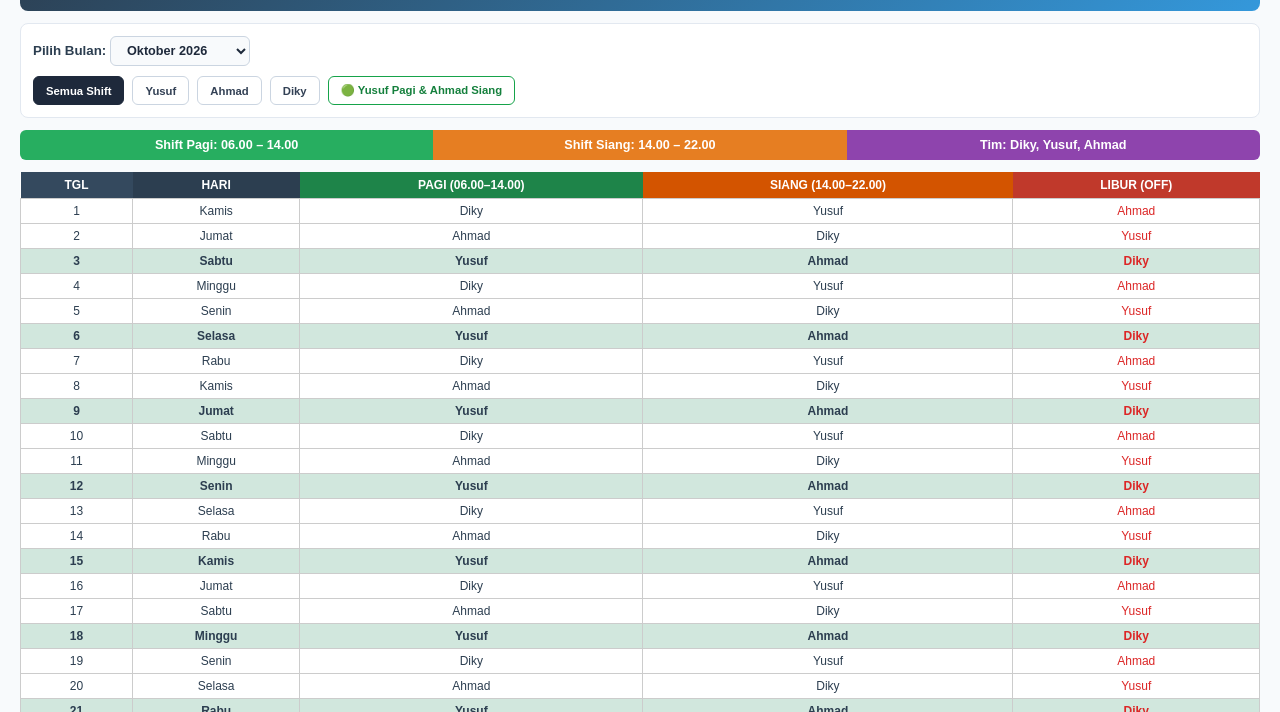
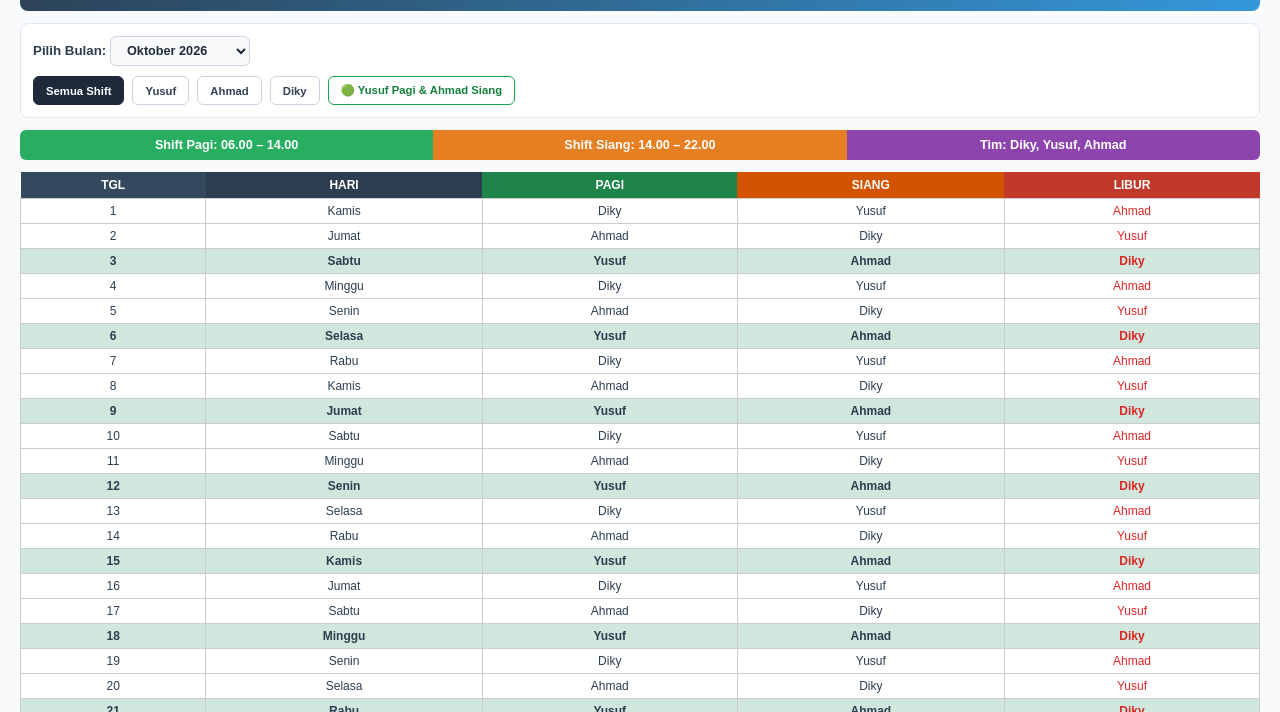
Before and after one commit to ysfgit555/2026jadwalshiftbaristakomen, a plain HTML site: page index.html in a window 1280 px wide. Shown: the part 88-800 px from the top of the page. Drawn offline with Linux system fonts and the light colour scheme.

Commit message:
Update index.html

```diff
--- a/index.html
+++ b/index.html
@@ -45,9 +45,9 @@
       <tr>
         <th class="th-tgl">Tgl</th>
         <th class="th-hari">Hari</th>
-        <th class="th-pagi">Pagi (06.00–14.00)</th>
-        <th class="th-siang">Siang (14.00–22.00)</th>
-        <th class="th-off">Libur (OFF)</th>
+        <th class="th-pagi">Pagi</th>
+        <th class="th-siang">Siang</th>
+        <th class="th-off">Libur</th>
       </tr>
     </thead>
     <tbody id="tbodyJadwal">
```
